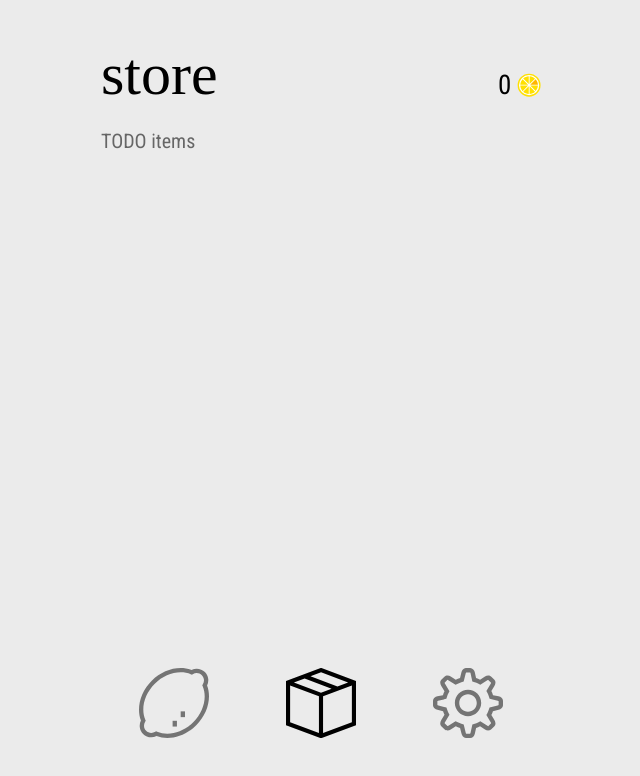
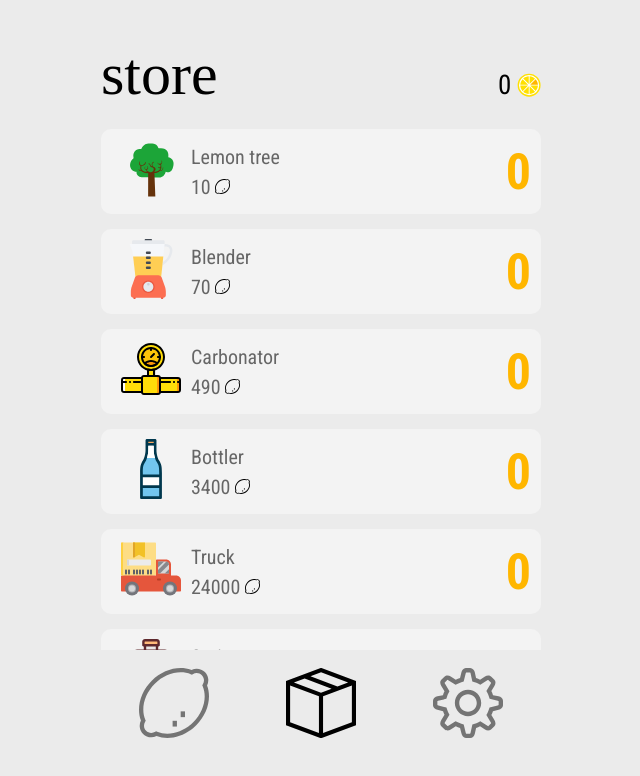
Before and after one commit to Benedicttt/sasky-lemon-clicker, a React (Vite) app: page /store in a window 1280 px wide. Shown: the top 776 px of the page, without its empty margins (319-959 px from the left). Built offline with nearby package versions, Linux system fonts and the light colour scheme; a web font is replaced by a local one.

Commit message:
lisää tuotelistan

```diff
--- a/src/App.jsx
+++ b/src/App.jsx
@@ -5,7 +5,7 @@
 import useLocalStorage from './utils/useLocalStorage'
 
 function App() {
-    const [stats, setStats] = useState({clicks: 0, balance: 0, increase: 1, itemstobuy: 0})
+    const [stats, setStats] = useState({clicks: 0, balance: 0, increase: 10, itemstobuy: 0})
     const [storeitems,setStoreItems, resetStoreItems] = useLocalStorage('lemon-items',items)
 
 
@@ -30,6 +30,7 @@
         //                                            !!!!!!
         // Router from local must be always first start!!!!!
         // If dont start firstli NavLink from reactor-router dont work, because router dont work from context componets
+
         <AppRouter stats={stats}
                    storeitems={storeitems}
                    handleClick={handleClick}
--- a/src/components/AppRouter.jsx
+++ b/src/components/AppRouter.jsx
@@ -15,7 +15,7 @@
             errorElement: <ErrorPage />,
             children: [
                 { path: "", element: <Clicker stats={props.stats} handleClick={props.handleClick} /> },
-                { path: "store", element: <Store stats={props.stats} />},
+                { path: "store", element: <Store stats={props.stats} storeitems={props.storeitems} />},
                 { path: "settings", element: <Settings stats={props.stats} />},
             ]
         }
--- a/src/components/Item.jsx
+++ b/src/components/Item.jsx
@@ -0,0 +1,26 @@
+import iconLemon from '../assets/img/lemon-svgrepo-com .svg'
+
+// Funktio, joka selvittää kuvan polun suoritusaikana.
+function getImageUrl(name) {
+    return new URL(`../assets/img/${name}`, import.meta.url).href
+}
+
+function Item(props) {
+
+    // Selvitetään kuvan url.
+    const url = getImageUrl(props.item.image);
+
+    return (
+        <div className="item">
+            <div className="item_icon"><img src={url} alt=""/></div>
+            <div className="item_desc">
+                {props.item.name}<br/>
+                {props.item.price} <img src={iconLemon} alt="lemons" />
+            </div>
+            <div className="item_qty">{props.item.qty}</div>
+        </div>
+    )
+
+}
+
+export default Item
--- a/src/pages/Store.jsx
+++ b/src/pages/Store.jsx
@@ -1,12 +1,17 @@
 import Header from '../components/Header.jsx'
+import Item from '../components/Item'
+
 
 function Store(props) {
+    const items = props.storeitems.map(item => <Item key={item.id} item={item} />)
+
     return (
         <div className="container">
             <Header balance={props.stats.balance}>store</Header>
             <div className="scrollbox items">
-                TODO items
+                {items}
             </div>
+
         </div>
     )
 }
```
